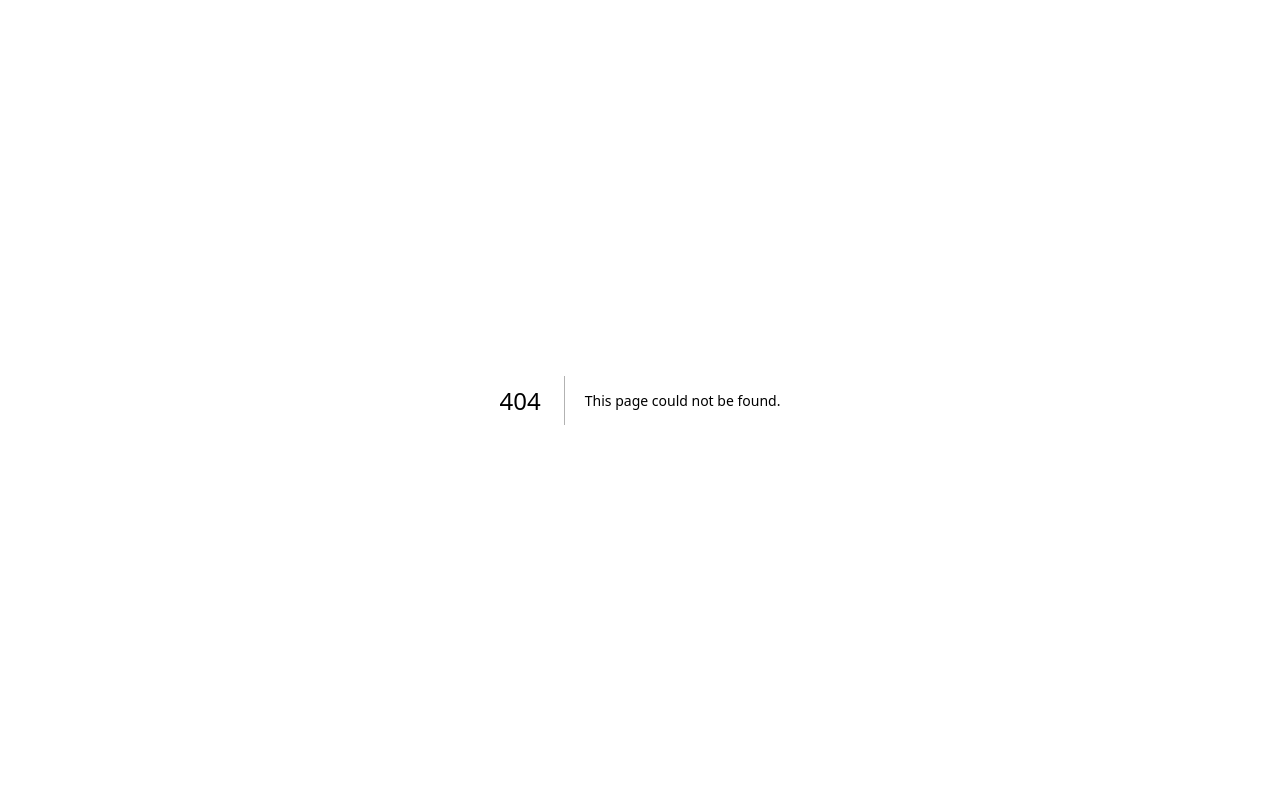
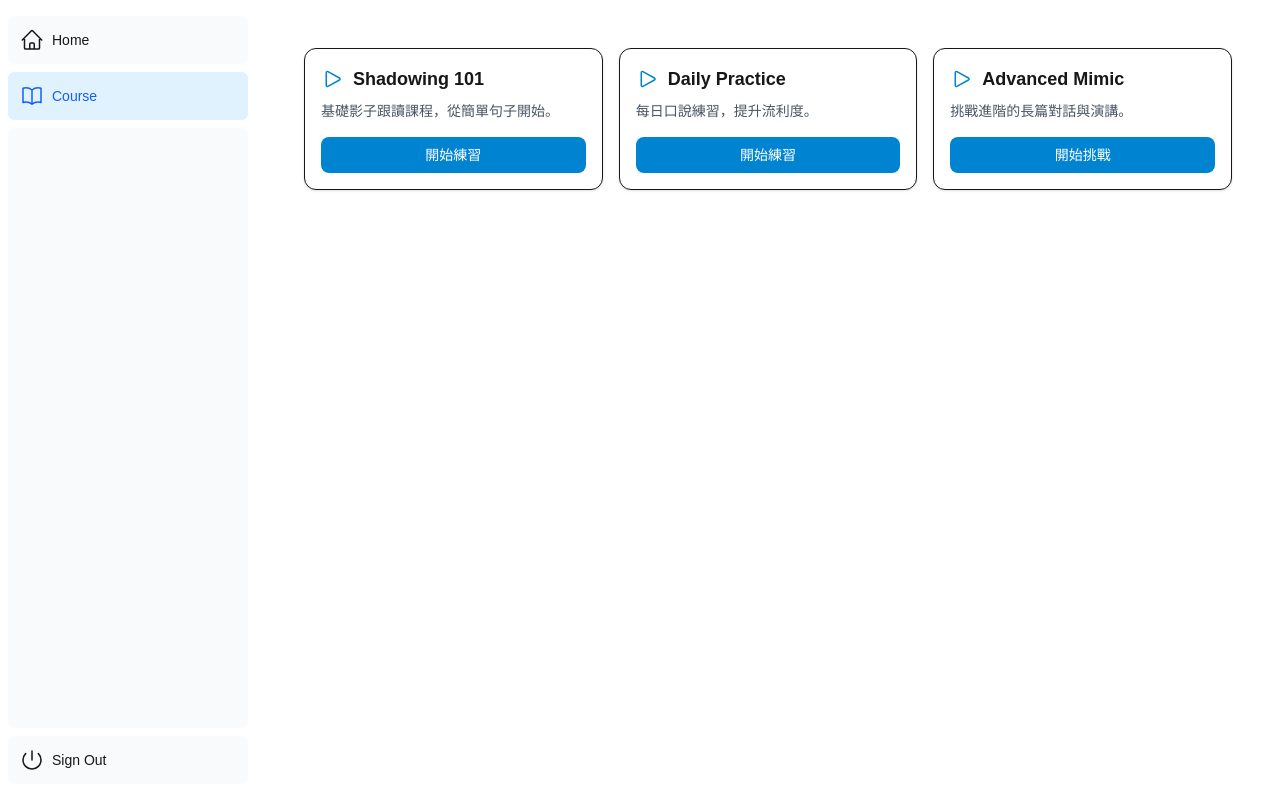
Before and after one commit to Jason9339/EchoLearn, a Next.js app: page /dashboard/course in a window 1280 px wide. Before the commit this address had no page. Built offline with nearby package versions, Linux system fonts and the light colour scheme.

Commit message:
[feat] home & course page add fundamental layouts

```diff
--- /dev/null
+++ b/src/app/dashboard/course/page.tsx
@@ -0,0 +1,23 @@
+import CourseCard from '@/app/ui/dashboard/cards';
+
+export default function DashboardPage() {
+  return (
+    <div className="grid gap-4 md:grid-cols-2 lg:grid-cols-3">
+      <CourseCard
+        title="Shadowing 101"
+        description="基礎影子跟讀課程，從簡單句子開始。"
+        actionLabel="開始練習"
+      />
+      <CourseCard
+        title="Daily Practice"
+        description="每日口說練習，提升流利度。"
+        actionLabel="開始練習"
+      />
+      <CourseCard
+        title="Advanced Mimic"
+        description="挑戰進階的長篇對話與演講。"
+        actionLabel="開始挑戰"
+      />
+    </div>
+  );
+}
--- /dev/null
+++ b/src/app/dashboard/layout.tsx
@@ -0,0 +1,12 @@
+import SideNav from '@/app/ui/dashboard/sidenav';
+
+export default function Layout({ children }: { children: React.ReactNode }) {
+  return (
+    <div className="flex h-screen flex-col md:flex-row md:overflow-hidden">
+      <div className="w-full flex-none md:w-64">
+        <SideNav />
+      </div>
+      <div className="flex-grow p-6 md:overflow-y-auto md:p-12">{children}</div>
+    </div>
+  );
+}
--- /dev/null
+++ b/src/app/dashboard/page.tsx
@@ -0,0 +1,3 @@
+export default function Page() {
+  return <p>Dashboard Page</p>;
+}
--- /dev/null
+++ b/src/app/ui/dashboard/cards.tsx
@@ -0,0 +1,31 @@
+import { PlayIcon } from '@heroicons/react/24/outline';
+
+export default function CourseCard({
+  title,
+  description,
+  actionLabel,
+}: {
+  title: string;
+  description: string;
+  actionLabel?: string;
+}) {
+  return (
+    <div className="flex flex-col justify-between rounded-xl bg-white p-4 shadow-sm border hover:shadow-md transition">
+      {/* Header */}
+      <div className="flex items-center gap-2">
+        <PlayIcon className="h-6 w-6 text-sky-600" />
+        <h3 className="text-lg font-semibold">{title}</h3>
+      </div>
+
+      {/* Description */}
+      <p className="mt-2 text-sm text-gray-600">{description}</p>
+
+      {/* Action */}
+      {actionLabel && (
+        <button className="mt-4 w-full rounded-lg bg-sky-600 px-3 py-2 text-sm text-white hover:bg-sky-700">
+          {actionLabel}
+        </button>
+      )}
+    </div>
+  );
+}
--- /dev/null
+++ b/src/app/ui/dashboard/nav-links.tsx
@@ -0,0 +1,46 @@
+'use client';
+
+import {
+  HomeIcon,
+  BookOpenIcon,
+} from '@heroicons/react/24/outline';
+import Link from 'next/link';
+import { usePathname } from 'next/navigation';
+import clsx from 'clsx';
+
+// Map of links to display in the side navigation.
+// Depending on the size of the application, this would be stored in a database.
+const links = [
+  { name: 'Home', href: '/dashboard', icon: HomeIcon },
+  {
+    name: 'Course',
+    href: '/dashboard/course',
+    icon: BookOpenIcon,
+  }
+];
+
+export default function NavLinks() {
+  const pathname = usePathname();
+  return (
+    <>
+      {links.map((link) => {
+        const LinkIcon = link.icon;
+        return (
+          <Link
+            key={link.name}
+            href={link.href}
+            className={clsx(
+              'flex h-[48px] grow items-center justify-center gap-2 rounded-md bg-gray-50 p-3 text-sm font-medium hover:bg-sky-100 hover:text-blue-600 md:flex-none md:justify-start md:p-2 md:px-3',
+              {
+                'bg-sky-100 text-blue-600': pathname === link.href,
+              },
+            )}
+          >
+            <LinkIcon className="w-6" />
+            <p className="hidden md:block">{link.name}</p>
+          </Link>
+        );
+      })}
+    </>
+  );
+}
--- /dev/null
+++ b/src/app/ui/dashboard/sidenav.tsx
@@ -0,0 +1,28 @@
+import Link from 'next/link';
+import NavLinks from '@/app/ui/dashboard/nav-links';
+import { PowerIcon } from '@heroicons/react/24/outline';
+
+export default function SideNav() {
+  return (
+    <div className="flex h-full flex-col px-3 py-4 md:px-2">
+      {/* <Link
+        className="mb-2 flex h-20 items-end justify-start rounded-md bg-blue-600 p-4 md:h-40"
+        href="/"
+      >
+        <div className="w-32 text-white md:w-40">
+          <Logo />
+        </div>
+      </Link> */}
+      <div className="flex grow flex-row justify-between space-x-2 md:flex-col md:space-x-0 md:space-y-2">
+        <NavLinks />
+        <div className="hidden h-auto w-full grow rounded-md bg-gray-50 md:block"></div>
+        <form>
+          <button className="flex h-[48px] w-full grow items-center justify-center gap-2 rounded-md bg-gray-50 p-3 text-sm font-medium hover:bg-sky-100 hover:text-blue-600 md:flex-none md:justify-start md:p-2 md:px-3">
+            <PowerIcon className="w-6" />
+            <div className="hidden md:block">Sign Out</div>
+          </button>
+        </form>
+      </div>
+    </div>
+  );
+}
```
Also changed, not shown: package.json (+8 -6 lines), 1 other file (tests, documents, lock files or other folders).
